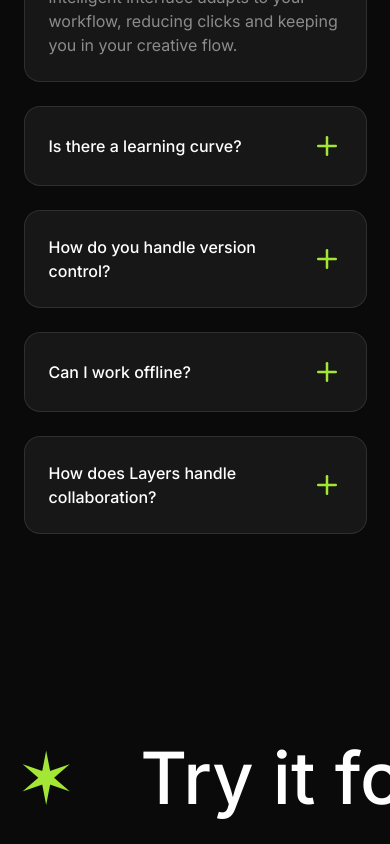
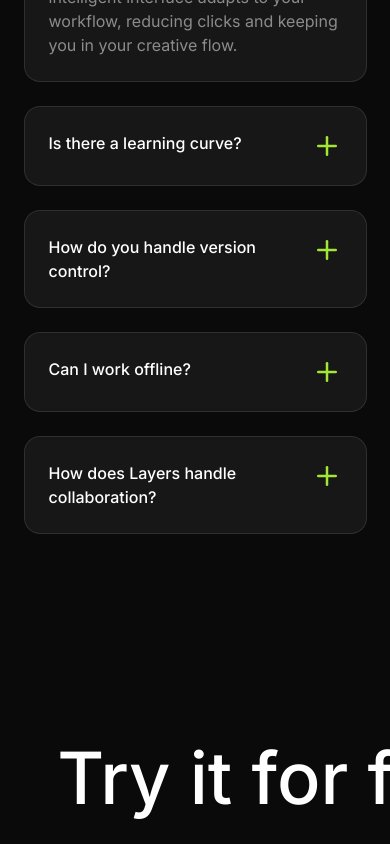
Before and after one commit to samsyntx/nextjs-saas-landing-page, a Next.js app: page / in a window 390 px wide. Shown: the part 6680-7524 px from the top of the page. Built offline with nearby package versions, Linux system fonts and the light colour scheme.

Commit message:
Integration and Faqs Animation Added

```diff
--- a/src/components/IntegrationColumn.tsx
+++ b/src/components/IntegrationColumn.tsx
@@ -1,15 +1,34 @@
-import React from "react";
+"use client";
+
+import React, { Fragment } from "react";
 import Image from "next/image";
 import { type IntegrationsType } from "@/sections/Integrations";
 import { twMerge } from "tailwind-merge";
+import { motion } from "framer-motion";
 
 const IntegrationColumn = (props: {
     integrations: IntegrationsType;
     className?: string;
+    reverse?: boolean;
 }) => {
-    const { integrations, className } = props;
+    const { integrations, className, reverse } = props;
     return (
-        <div className={twMerge("flex flex-col gap-4 pb-4", className)}>
+        <motion.div
+            initial={{
+                y: reverse ? "-50%" : 0,
+            }}
+            animate={{
+                y: reverse ? 0 : "-50%",
+            }}
+            transition={{
+                duration: 20,
+                repeat: Infinity,
+                ease: "linear",
+            }}
+            className={twMerge("flex flex-col gap-4 pb-4", className)}
+        >
+            {Array.from({ length: 2 }).map((_, i) => (
+                <Fragment key={i}>
                     {integrations.map((integration) => (
                         <div
                             key={integration.name}
@@ -30,7 +49,9 @@
                             </p>
                         </div>
                     ))}
-        </div>
+                </Fragment>
+            ))}
+        </motion.div>
     );
 };
 
--- a/src/sections/CallToAction.tsx
+++ b/src/sections/CallToAction.tsx
@@ -1,17 +1,31 @@
-import Tag from "@/components/Tag";
+"use client";
+
+import { motion } from "framer-motion";
 
 export default function CallToAction() {
     return (
         <section className="py-24">
             <div className="overflow-x-clip p-4 flex">
-                <div className="flex flex-none gap-16 text-7xl md:text-8xl font-medium">
+                <motion.div
+                    animate={{
+                        x: "-50%",
+                    }}
+                    transition={{
+                        duration: 30,
+                        ease: "linear",
+                        repeat: Infinity,
+                    }}
+                    className="flex flex-none gap-16 pr-16 text-7xl md:text-8xl font-medium"
+                >
                     {Array.from({ length: 10 }).map((_, index) => (
                         <div key={index} className="flex items-center gap-16">
-                            <span className="text-lime-400 text-7xl ">&#10038;</span>
+                            <span className="text-lime-400 text-7xl ">
+                                &#10038;
+                            </span>
                             <span>Try it for free</span>
                         </div>
                     ))}
-                </div>
+                </motion.div>
             </div>
         </section>
     );
--- a/src/sections/Faqs.tsx
+++ b/src/sections/Faqs.tsx
@@ -1,5 +1,9 @@
+"use client";
+
 import Tag from "@/components/Tag";
+import { AnimatePresence, motion } from "framer-motion";
 import { Plus } from "lucide-react";
+import { useState } from "react";
 import { twMerge } from "tailwind-merge";
 
 const faqs = [
@@ -26,7 +30,7 @@
 ];
 
 export default function Faqs() {
-    const selectedIndex = 0;
+    const [selectedIndex, setSelectedIndex] = useState(0);
 
     return (
         <section className="py-24 ">
@@ -35,7 +39,7 @@
                     <Tag>Faqs</Tag>
                 </div>
                 <h2 className="text-6xl font-medium mt-6 text-center max-w-xl mx-auto">
-                    Questions? We've got{" "}
+                    Questions? We&apos;ve got{" "}
                     <span className="text-lime-400">answers</span>
                 </h2>
 
@@ -43,27 +47,46 @@
                     {faqs.map((faq, faqIndex) => (
                         <div
                             key={faq.question}
+                            onClick={() => setSelectedIndex(faqIndex)}
                             className="bg-neutral-900 rounded-2xl border border-white/10 p-6 "
                         >
-                            <div className="flex justify-between items-center">
-                                <h3 className="font-medium ">{faq.question}</h3>
+                            <div className="flex justify-between items-start">
+                                <h3 className="font-medium m-0">
+                                    {faq.question}
+                                </h3>
                                 <Plus
                                     size={30}
                                     className={twMerge(
-                                        "feather feather-plus text-lime-400 flex-shrink-0",
+                                        "feather feather-plus text-lime-400 flex-shrink-0 transition duration-300",
                                         selectedIndex === faqIndex &&
                                             "rotate-45"
                                     )}
                                 />
                             </div>
-                            <div
-                                className={twMerge(
-                                    "mt-6",
-                                    selectedIndex !== faqIndex && "hidden"
+
+                            <AnimatePresence>
+                                {selectedIndex === faqIndex && (
+                                    <motion.div
+                                        initial={{
+                                            height: 0,
+                                            marginTop: 0,
+                                        }}
+                                        animate={{
+                                            height: "auto",
+                                            marginTop: 24,
+                                        }}
+                                        exit={{
+                                            height: 0,
+                                            marginTop: 0,
+                                        }}
+                                        className="overflow-hidden"
+                                    >
+                                        <p className="text-white/50">
+                                            {faq.answer}
+                                        </p>
+                                    </motion.div>
                                 )}
-                            >
-                                <p className="text-white/50">{faq.answer}</p>
-                            </div>
+                            </AnimatePresence>
                         </div>
                     ))}
                 </div>
--- a/src/sections/Integrations.tsx
+++ b/src/sections/Integrations.tsx
@@ -5,7 +5,6 @@
 import relumeIcon from "@/assets/images/relume-logo.svg";
 import framerIcon from "@/assets/images/framer-logo.svg";
 import githubIcon from "@/assets/images/github-logo.svg";
-import Image from "next/image";
 import IntegrationColumn from "@/components/IntegrationColumn";
 
 const integrations = [
@@ -67,6 +66,7 @@
                             <IntegrationColumn
                                 integrations={integrations.slice().reverse()}
                                 className="hidden md:flex"
+                                reverse
                             />
                         </div>
                     </div>
```
Lines whose indentation alone changed are shown as unchanged.
